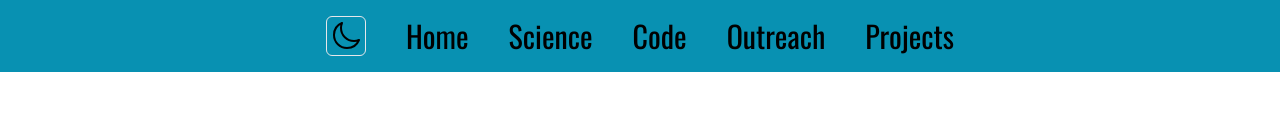
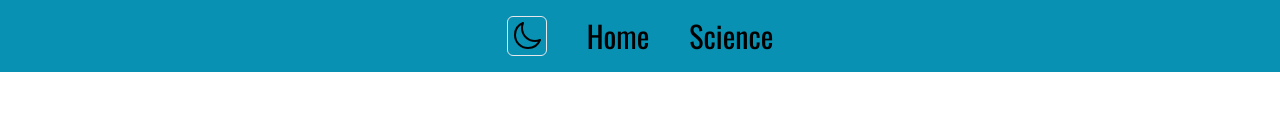
Before and after one commit to kazewong/personal-website, a Next.js app: page / in a window 1280 px wide. Shown: the top 134 px of the page. Built offline with nearby package versions, Linux system fonts and the light colour scheme.

Commit message:
Commenting unfinished section

```diff
--- a/app/components/navbar.tsx
+++ b/app/components/navbar.tsx
@@ -13,7 +13,7 @@
           <Link href="/science" className="flex items-center justify-center">
               Science
           </Link>
-          <Link href="/code" className="flex items-center justify-center">
+          {/* <Link href="/code" className="flex items-center justify-center">
               Code
           </Link>
           <Link href="/outreach" className="flex items-center justify-center">
@@ -21,7 +21,7 @@
           </Link>
           <Link href="/project" className="flex items-center justify-center">
               Projects
-          </Link>
+          </Link> */}
 
         </div>
     </nav>
```
